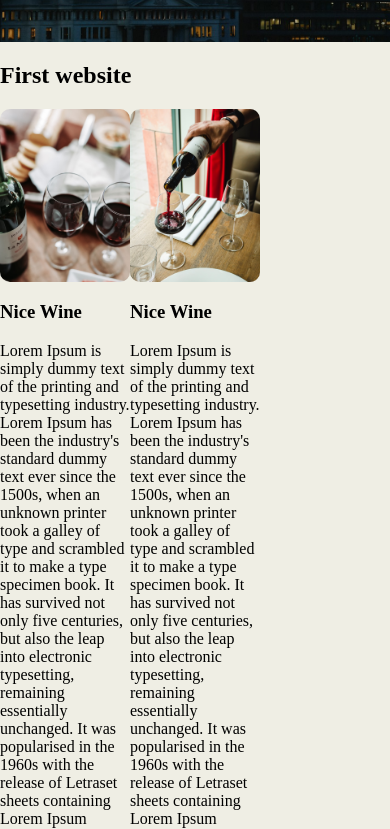
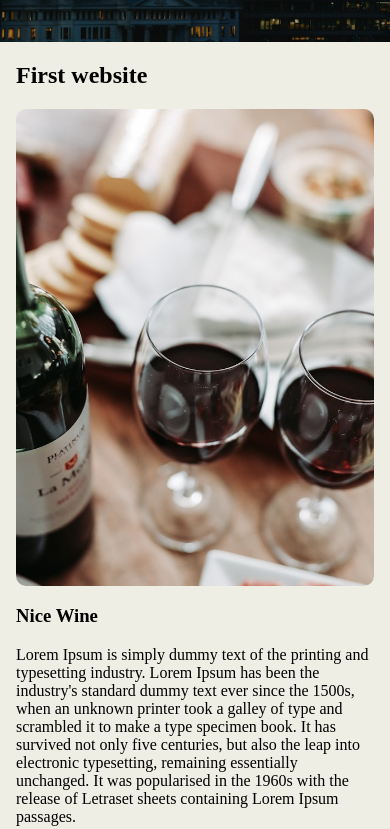
Before and after one commit to ktpnine/Webdev03, a plain HTML site: page index.html in a window 390 px wide. Shown: the part 607-1436 px from the top of the page. Drawn offline with Linux system fonts and the light colour scheme.

Commit message:
added responsiveness

```diff
--- a/index.html
+++ b/index.html
@@ -1,10 +1,15 @@
 <!DOCTYPE html>
 <html lang="en">
+
 <head>
     <title>First Web Page</title>
+    <meta name="viewport" content="width=device-width,intial-scale=1.0">
     <link rel="icon" href="tree-solid.png">
     <link rel="stylesheet" href="styles.css">
+    <link rel="stylesheet" href="responsive.css">
+    <link rel="preconnect" href="https://fonts.googleapis.com">
 </head>
+
 <body>
     <header class="header">
         <img class="logo" src="home-solid.png" alt="trash logo">
--- /dev/null
+++ b/responsive.css
@@ -0,0 +1,11 @@
+@media screen and (max-width: 480px) {
+    .card-grid {
+        grid-template-columns: 1fr;
+    }
+    .content {
+    margin: 1em;
+    }
+    .main-header {
+        flex-wrap: wrap;
+    }
+}
--- a/styles.css
+++ b/styles.css
@@ -36,10 +36,14 @@ body {
     text-shadow: 2px 0px 2px #333333;
 }
 
+.content {
+    max-width: 1000px;
+    margin: auto;
+}
 .card-grid {
     display: grid;
     grid-template-columns: 1fr 1fr 1fr;
-    card-grid
+    column-gap: 30px;
 }
 
 .card-image {
```
